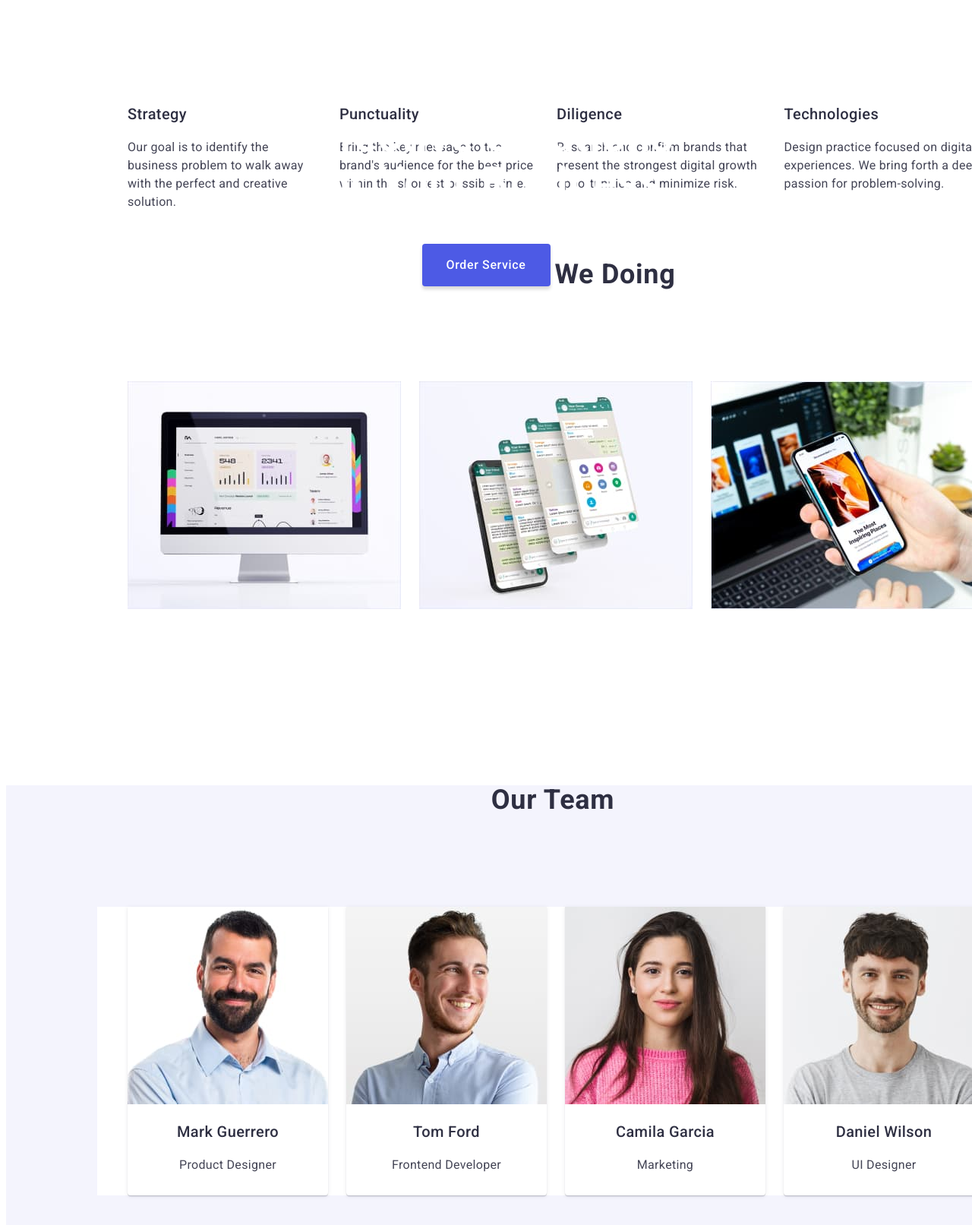
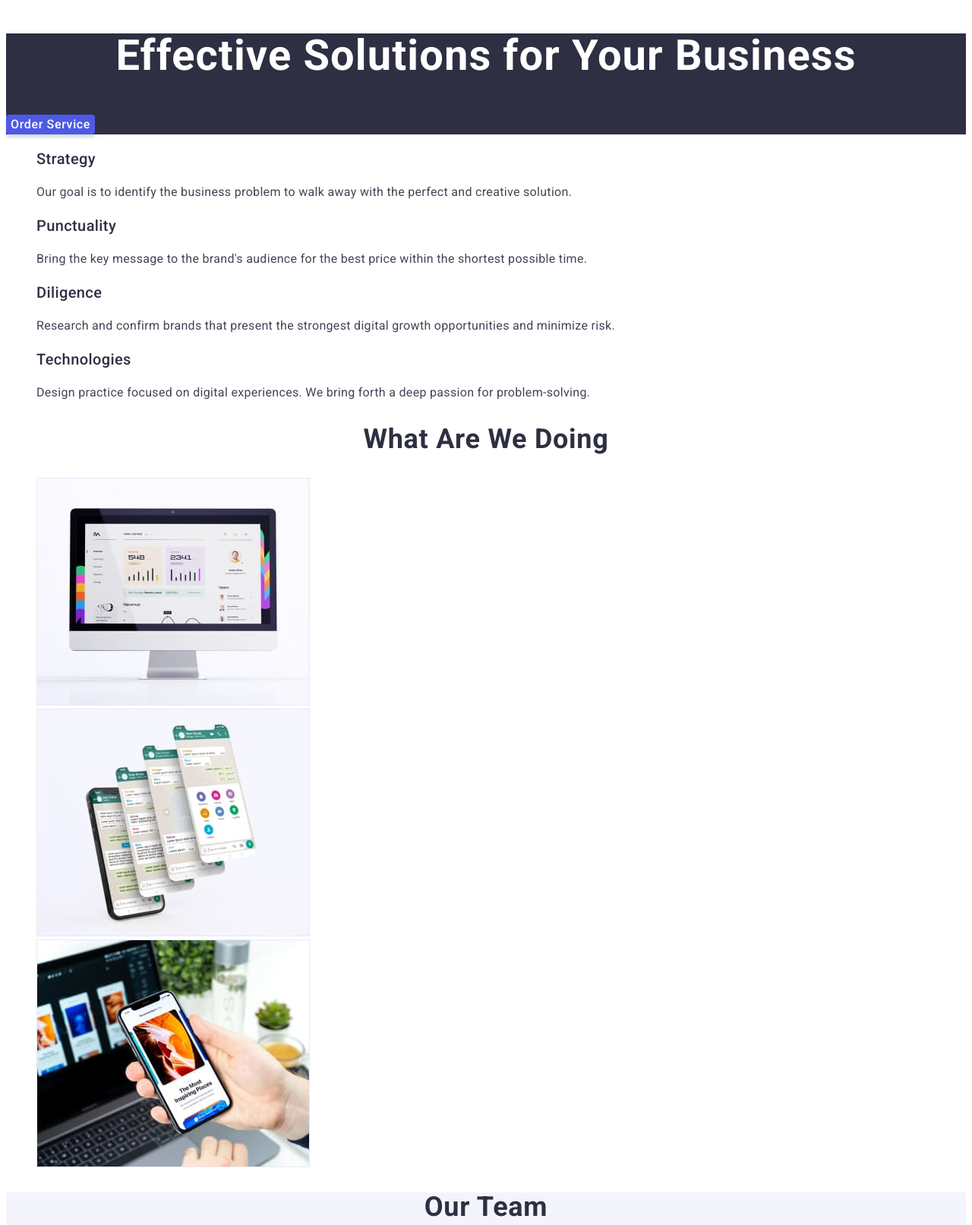
Before and after one commit to Dmitro-KDV/goit-markup-hw-02, a plain HTML site: page index.html in a window 1280 px wide. Shown: the part 83-1696 px from the top of the page at 76% size. Drawn offline with Linux system fonts and the light colour scheme.

Commit message:
ДЗ 2 виправлення 7

```diff
--- a/css/styles.css
+++ b/css/styles.css
@@ -125,20 +125,20 @@ body {
     color: var(--fishnet-text-color);
 }
 .hero {
-    display: grid;
-    place-items: center;
-    left: 0;
-    top: 72px;
+    /* display: grid;
+    place-items: center; */
+    /* left: 0;
+    top: 72px; */
     background: var(--logo-color);
 }
 .hero-title {
     color: var(--text-color);
-    position: absolute;
-    width: 496px;
+    /* position: absolute; */
+    /* width: 496px;
     height: 120px;
     left: auto;
     right: auto;
-    top: 188px;
+    top: 188px; */
     font-weight: 700;
     font-size: 56px;
     line-height: 1.07;
@@ -149,17 +149,17 @@ body {
     font-family: "Roboto", sans-serif;
     color: var(--text-color);
     background: var(--button-color);
-    display: flex;
+    /* display: flex;
     flex-direction: row;
     align-items: center;
-    justify-content: center;
-    gap: 10px;
-    position: absolute;
+    justify-content: center; */
+    /* gap: 10px; */
+    /* position: absolute;
     width: 169px;
     height: 56px;
     left: auto;
     right: auto;
-    top: 356px;
+    top: 356px; */
     cursor: pointer;
     font-weight: 500;
     font-size: 16px;
@@ -167,7 +167,7 @@ body {
     letter-spacing: 0.04em;
     box-shadow: 0px 4px 4px rgba(0, 0, 0, 0.15);
     border-radius: 4px;
-    margin: 48px;
+    /* margin: 48px; */
     border: 0;
 }
 .hero-btn:hover,
@@ -192,67 +192,67 @@ body {
 .section .profile,
 .section .specialist
 {
-    display: flex;
-    gap: 24px;
-    margin: 120px;
+    /* display: flex; */
+    /* gap: 24px;
+    margin: 120px; */
 }
 .feature {
-    width: 1128px;
+    /* width: 1128px;
     height: 104px;
-    margin: 0 156px;
+    margin: 0 156px; */
 }
 .section-title {
-    width: 1128px;
-    margin: 0 156px;
+    /* width: 1128px;
+    margin: 0 156px; */
 }
 .profile {
-    width: 1128px;
+    /* width: 1128px;
     height: 412px;
-    margin: 0 156px;
+    margin: 0 156px;  */
 }
 .section.specialist {
-    width: 1440px;
-    height: 732px;
+    /* width: 1440px;
+    height: 732px; */
     background: var(--logo-color-foot);
 }
 .specialist {
-    margin: 0;
-    text-align: center;
+    /* margin: 0;  */
+    /* text-align: center; */
     background-color: var(--text-color);
 }
 .specialist .specialist-list {
     box-shadow: 0px 1px 6px rgba(46, 47, 66, 0.08), 0px 1px 1px rgba(46, 47, 66, 0.16), 0px 2px 1px rgba(46, 47, 66, 0.08);
     border-radius: 0px 0px 4px 4px;
     background: #FFFFFF;
-    height: 380px;
+    /* height: 380px; */
 }
 .specialist-list {
     background-color: var(---text-color);
 }
 .footer {
     background: var(--logo-color);
-    width: 1440px;
+    /* width: 1440px;
     height: 312px;
-    margin: 0;
+    margin: 0; */
 }
 .footer .logo-span {
     color: var(--logo-color-foot);
     font-style: normal;
 }
-.footer .container {
+/* .footer .container {
     width: 264px;
     height: 112px;
     padding-left: 156px;
     padding-bottom: 100px;
     padding-top: 100px;
     margin-bottom: 0;
-}
+} */
 .adress-profession {
     color: var(--logo-color-foot);
 }
 
 .section-goods {
-    width: 1440px;
+    /* width: 1440px;  */
 }
 .menu-nav .link-btn {
     font-family: "Roboto", sans-serif;
@@ -261,9 +261,9 @@ body {
     color: var(--button-color);
     background: var(--logo-color-foot);
     border-radius: 4px;
-    text-align: center;
+    /* text-align: center;
     text-decoration: none;
-    display: inline-block;
+    display: inline-block; */
     font-weight: 500;
     font-size: 16px;
     line-height: 1.5;
@@ -271,7 +271,7 @@ body {
     cursor: pointer;
 }
 .menu-nav {
-    display: flex;
+    /* display: flex;
     justify-content: center;
     align-items: center;
     margin: 0;
@@ -279,10 +279,10 @@ body {
     gap: 24px;
     width: 586px;
     height: 48px;
-    margin: 96px 427px 72px;
+    margin: 96px 427px 72px; */
 }
 .menu-nav li {
-    display: inline-block;
+    /* display: inline-block; */
 }
 .menu-nav .link-btn:hover,
 .menu-nav .link-btn:focus {
@@ -291,12 +291,12 @@ body {
     box-shadow: 0px 3px 1px rgba(0, 0, 0, 0.1), 0px 2px 1px rgba(0, 0, 0, 0.08), 0px 2px 2px rgba(0, 0, 0, 0.12);
 }
 .section-goods .goods {
-    display: flex;
+    /* display: flex;
     flex-wrap: wrap;
     gap: 24px;
     padding: 0;
     max-width: 1128px;
-    margin: auto 156px auto;
+    margin: auto 156px auto; */
 }
 .goods .goods-title {
     font-weight: 500;
```
Also changed, not shown: images/people-office.jpg (added).
